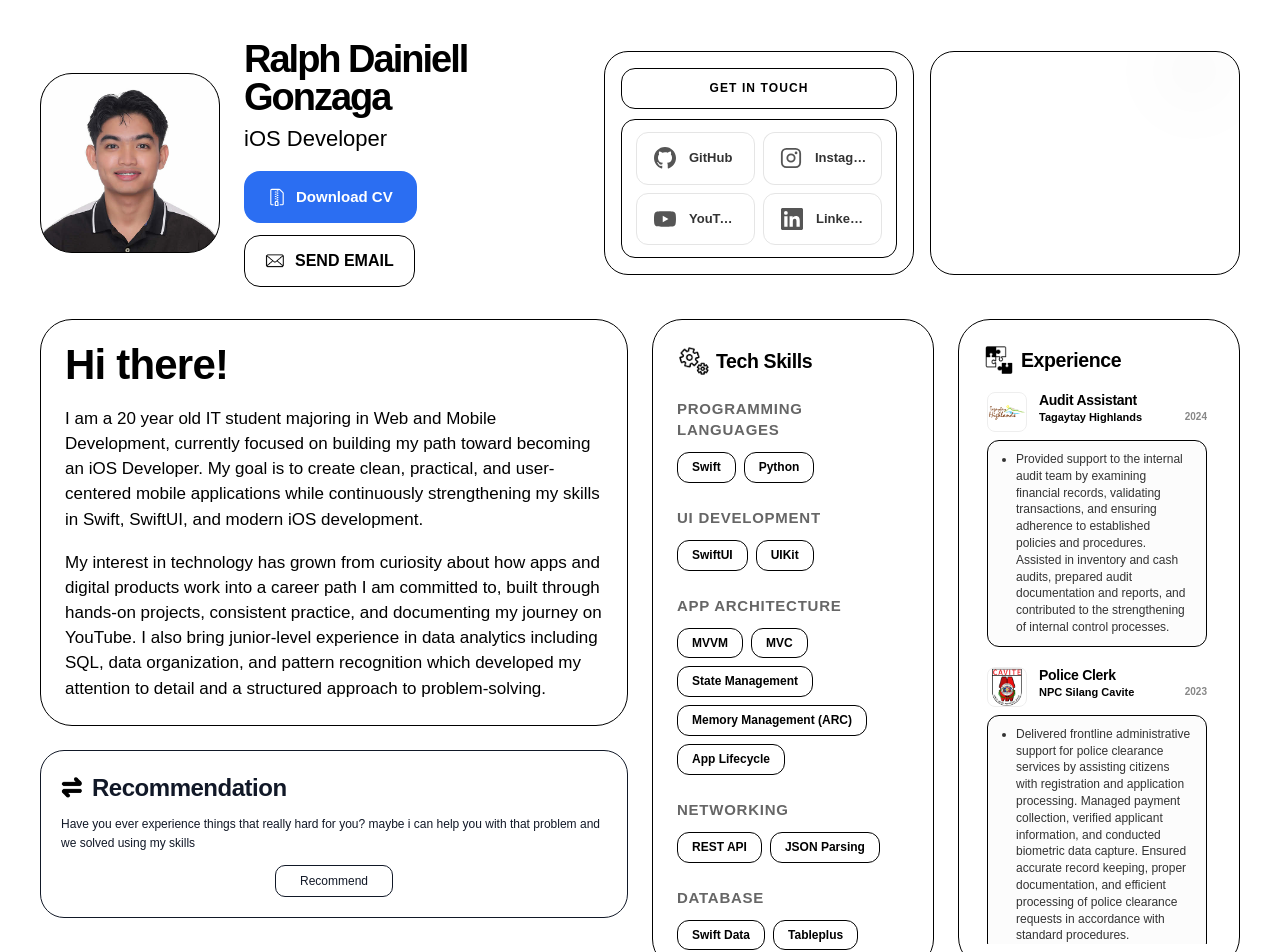
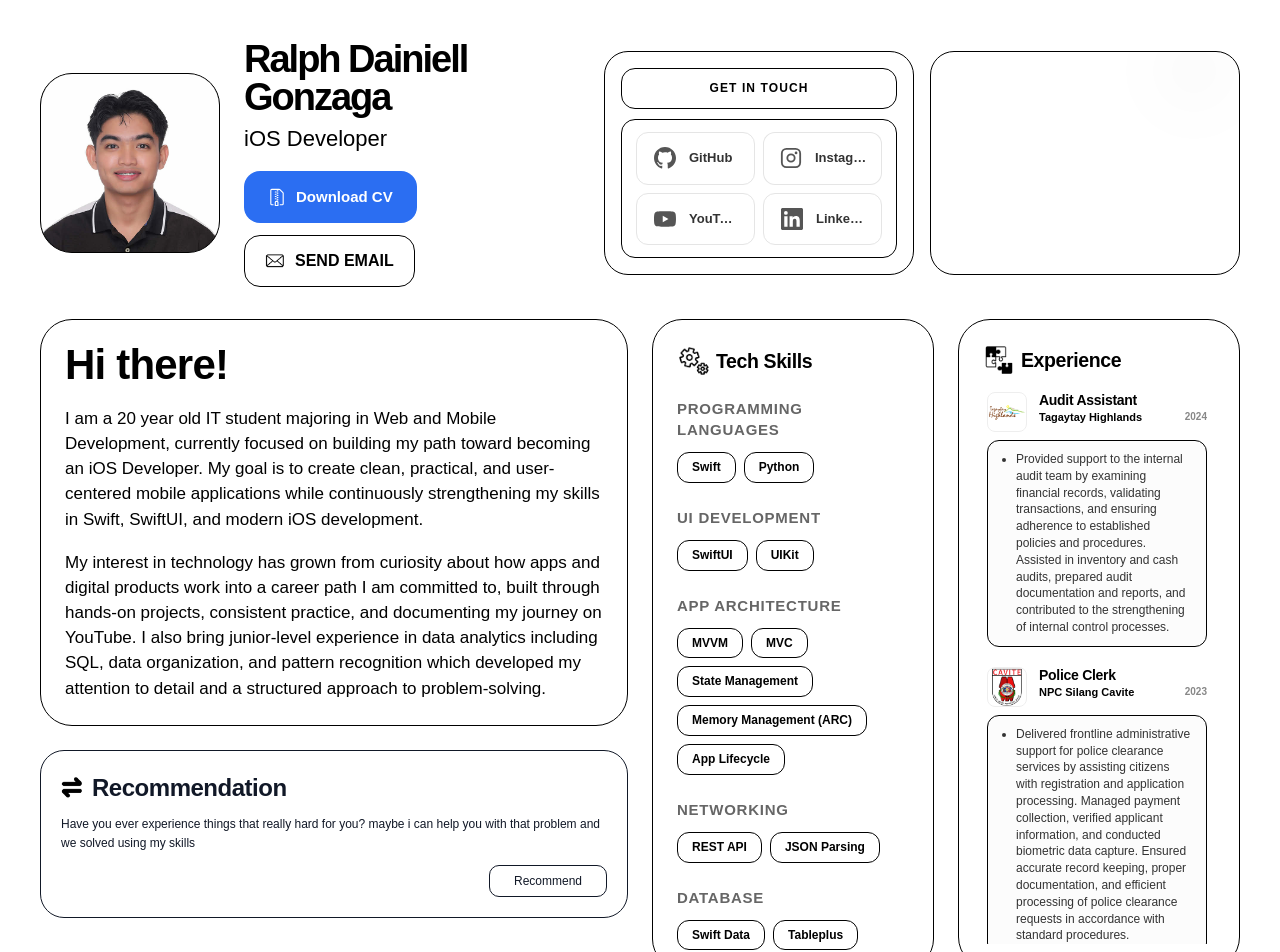
Before and after one commit to Valiantic/Ralph-Dainiell, a Next.js app: page / in a window 1280 px wide. Shown: the top 952 px of the page. Built offline with nearby package versions, Linux system fonts and the light colour scheme; a web font is replaced by a local one.

Commit message:
size adjust

```diff
--- a/app/components/RecommendationSection.tsx
+++ b/app/components/RecommendationSection.tsx
@@ -277,7 +277,7 @@ export default function RecommendationSection() {
           onClick={openModal}
           style={{
             width: "auto",
-            alignSelf: "center",
+            alignSelf: "flex-end",
             padding: "8px 24px",
             borderRadius: "10px",
             border: "1.5px solid #111827",
```
